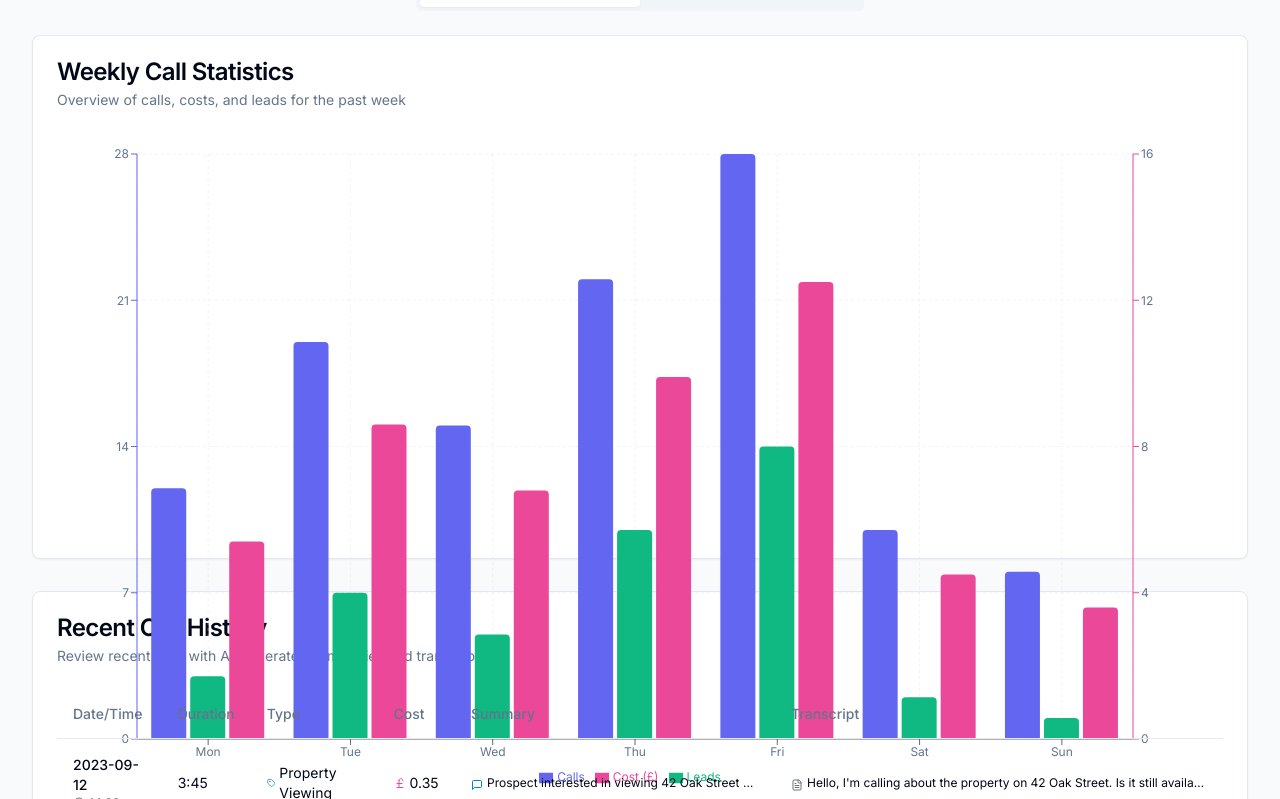
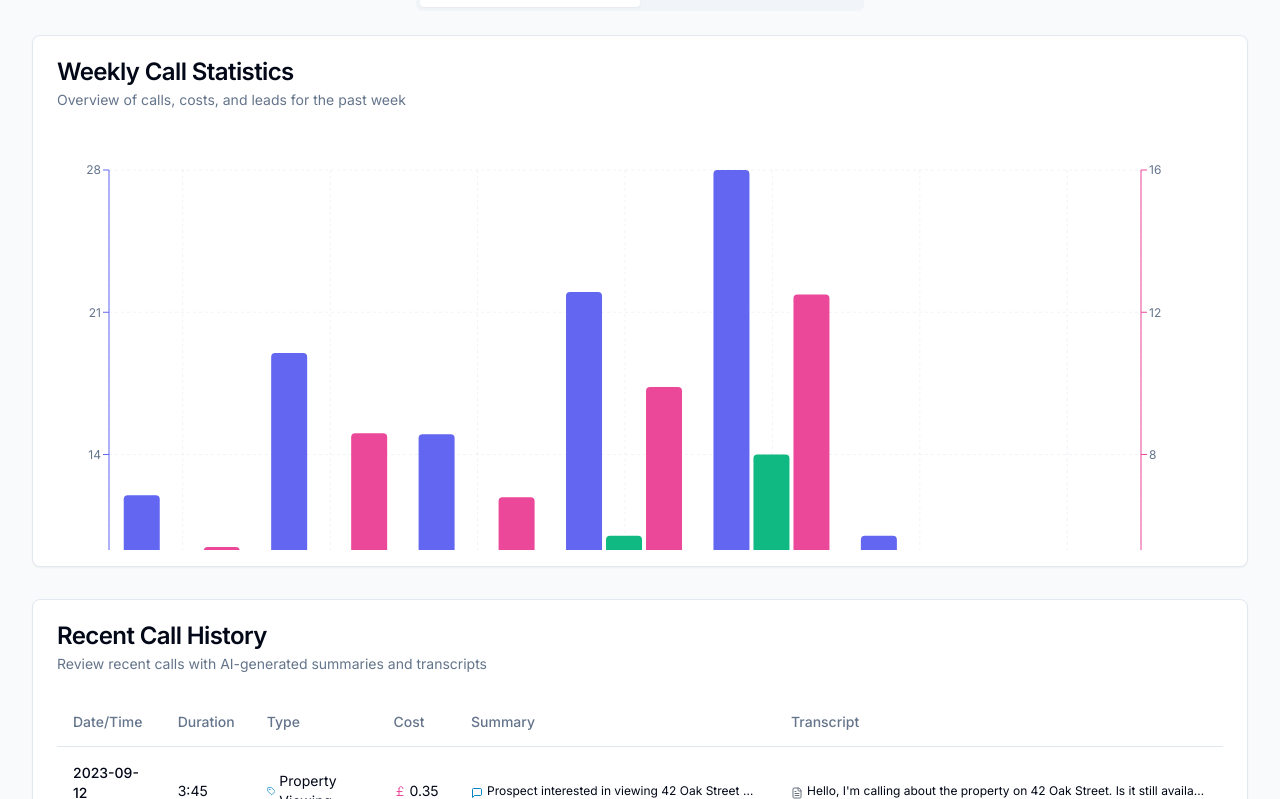
Before and after one commit to JoshHacks/estate-converse-analytics, a React (Vite) app: page / in a window 1280 px wide. Shown: the part 3521-4320 px from the top of the page. Built offline with nearby package versions, Linux system fonts and the light colour scheme.

Commit message:
Fix chart layout issue
The chart was overflowing its container. This commit addresses the layout issue.

```diff
--- a/src/components/AnalyticsDashboard.tsx
+++ b/src/components/AnalyticsDashboard.tsx
@@ -137,17 +137,20 @@ const AnalyticsDashboard = () => {
                     Overview of calls, costs, and leads for the past week
                   </CardDescription>
                 </CardHeader>
-                <CardContent className="pt-0">
-                  <div className="h-[400px] w-full">
+                <CardContent className="p-2 sm:p-4">
+                  <div className="w-full" style={{ height: '400px', maxWidth: '100%', overflowX: 'hidden' }}>
                     <ChartContainer config={chartConfig}>
                       <ResponsiveContainer width="100%" height="100%">
-                        <BarChart data={weeklyCallData} margin={{ top: 20, right: 30, left: 20, bottom: 5 }}>
+                        <BarChart
+                          data={weeklyCallData}
+                          margin={{ top: 20, right: 30, left: 0, bottom: 20 }}
+                        >
                           <CartesianGrid strokeDasharray="3 3" />
                           <XAxis dataKey="name" />
                           <YAxis yAxisId="left" orientation="left" stroke="#6366f1" />
                           <YAxis yAxisId="right" orientation="right" stroke="#ec4899" />
                           <ChartTooltip content={<ChartTooltipContent />} />
-                          <Legend />
+                          <Legend layout="horizontal" verticalAlign="bottom" align="center" wrapperStyle={{ paddingTop: '10px' }} />
                           <Bar yAxisId="left" dataKey="calls" name="Calls" fill="#6366f1" radius={[4, 4, 0, 0]} />
                           <Bar yAxisId="right" dataKey="cost" name="Cost (£)" fill="#ec4899" radius={[4, 4, 0, 0]} />
                           <Bar yAxisId="left" dataKey="leadsGenerated" name="Leads" fill="#10b981" radius={[4, 4, 0, 0]} />
@@ -166,17 +169,20 @@ const AnalyticsDashboard = () => {
                     Trends of calls, costs, and leads for the past week
                   </CardDescription>
                 </CardHeader>
-                <CardContent className="pt-0">
-                  <div className="h-[400px] w-full">
+                <CardContent className="p-2 sm:p-4">
+                  <div className="w-full" style={{ height: '400px', maxWidth: '100%', overflowX: 'hidden' }}>
                     <ChartContainer config={chartConfig}>
                       <ResponsiveContainer width="100%" height="100%">
-                        <LineChart data={weeklyCallData} margin={{ top: 20, right: 30, left: 20, bottom: 5 }}>
+                        <LineChart
+                          data={weeklyCallData}
+                          margin={{ top: 20, right: 30, left: 0, bottom: 20 }}
+                        >
                           <CartesianGrid strokeDasharray="3 3" />
                           <XAxis dataKey="name" />
                           <YAxis yAxisId="left" orientation="left" stroke="#6366f1" />
                           <YAxis yAxisId="right" orientation="right" stroke="#ec4899" />
                           <ChartTooltip content={<ChartTooltipContent />} />
-                          <Legend />
+                          <Legend layout="horizontal" verticalAlign="bottom" align="center" wrapperStyle={{ paddingTop: '10px' }} />
                           <Line yAxisId="left" type="monotone" dataKey="calls" name="Calls" stroke="#6366f1" activeDot={{ r: 8 }} strokeWidth={2} />
                           <Line yAxisId="right" type="monotone" dataKey="cost" name="Cost (£)" stroke="#ec4899" activeDot={{ r: 8 }} strokeWidth={2} />
                           <Line yAxisId="left" type="monotone" dataKey="leadsGenerated" name="Leads" stroke="#10b981" activeDot={{ r: 8 }} strokeWidth={2} />
@@ -189,7 +195,7 @@ const AnalyticsDashboard = () => {
             </TabsContent>
           </Tabs>
 
-          {/* Call History Table - No changes needed for this section */}
+          {/* Call History Table */}
           <Card>
             <CardHeader>
               <CardTitle>Recent Call History</CardTitle>
```
